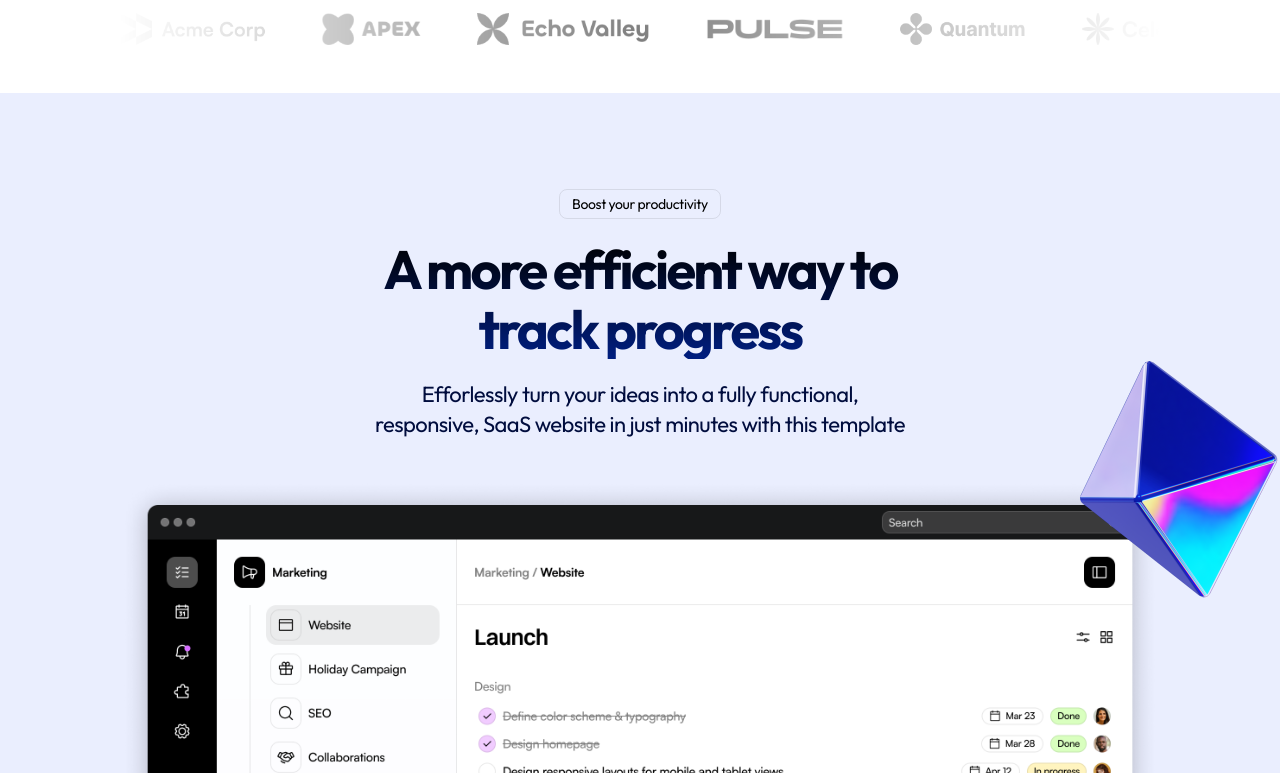
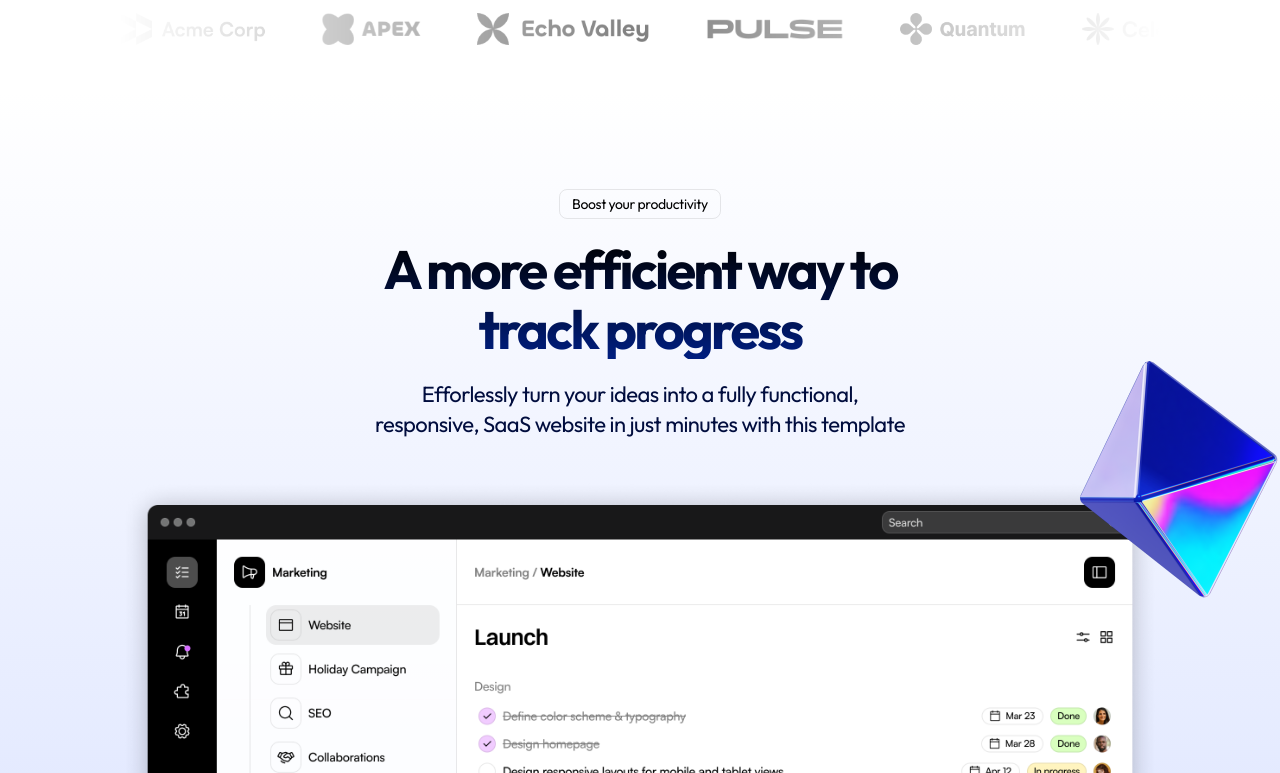
Before and after one commit to mdshafiqcs/light-saas-landing-page-nextjs, a Next.js app: page / in a window 1280 px wide. Shown: the part 867-1640 px from the top of the page. Built offline with nearby package versions, Linux system fonts and the light colour scheme.

Commit message:
gradient background added

```diff
--- a/src/sections/ProductShowcase.tsx
+++ b/src/sections/ProductShowcase.tsx
@@ -3,7 +3,7 @@ import Image from "next/image";
 
 
 export const ProductShowcase = () => {
-  return <section className='py-24 overflow-x-clip'>
+  return <section className='bg-gradient-to-b from-[#FFFFFF] to-[#D2DCFF] py-24 overflow-x-clip'>
     <div className="container">
         <div className="section-heading">
           <div className='flex justify-center'>
```
